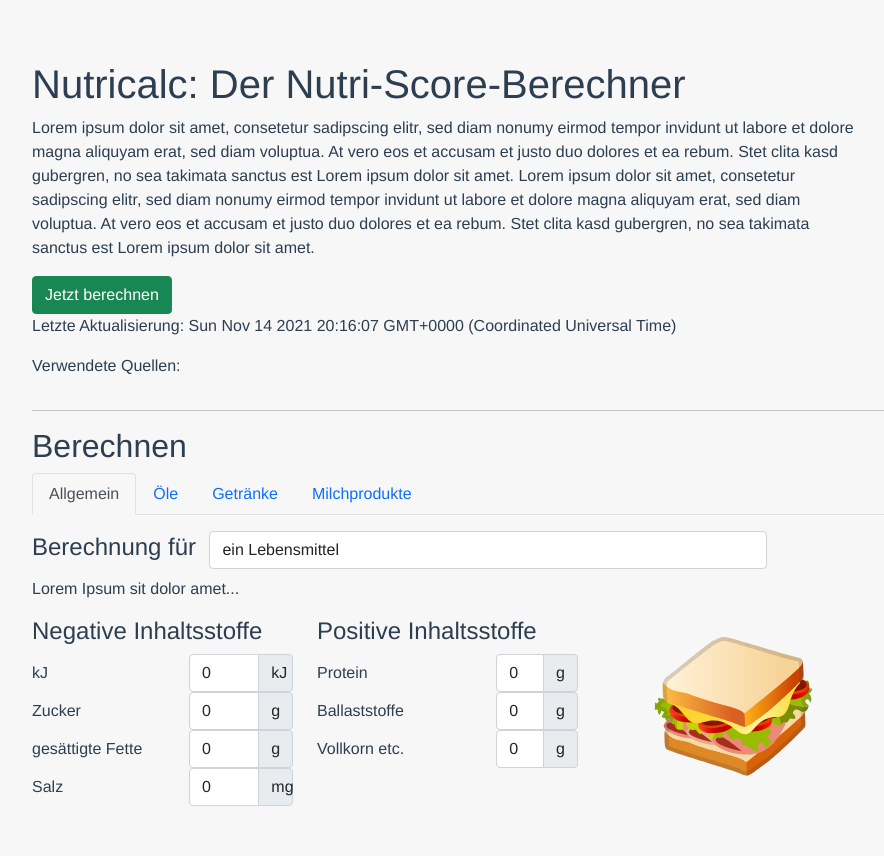
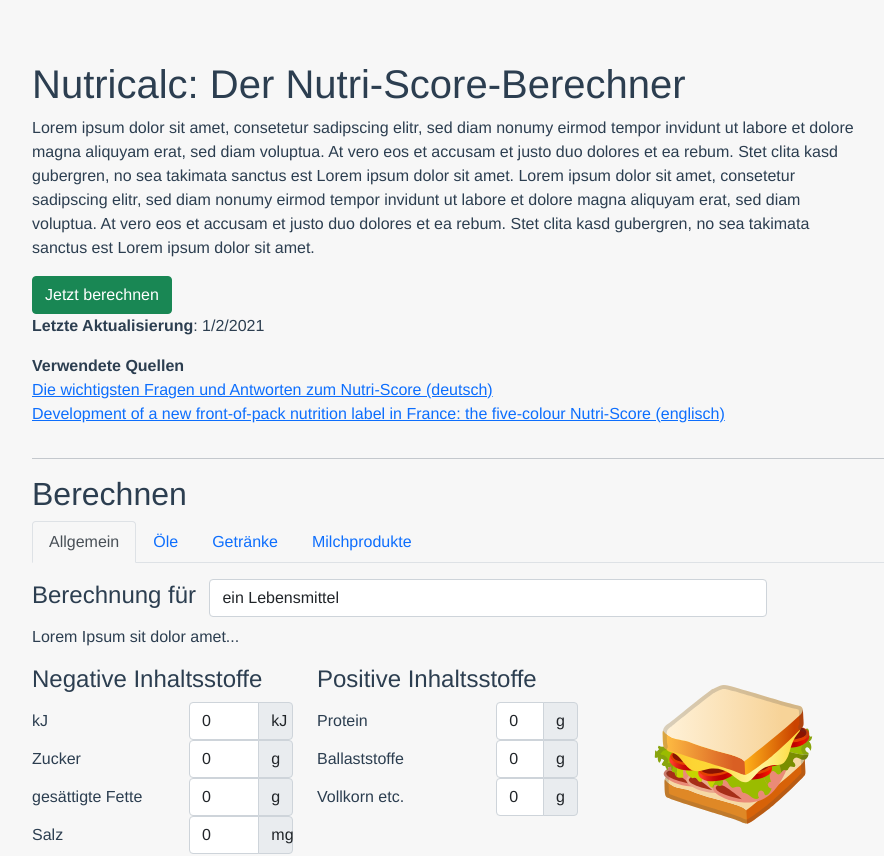
Before and after one commit to paulinko/nutri-calc, a Vue app: page / in a window 1280 px wide. Shown: the top 856 px of the page, without its empty margins (50-934 px from the left). Built offline with nearby package versions, Linux system fonts and the light colour scheme.

Commit message:
Add literature_references

```diff
--- a/src/components/Calculator.vue
+++ b/src/components/Calculator.vue
@@ -16,11 +16,12 @@
           <a href="#calculate" class="btn btn-success">Jetzt berechnen</a>
         </div>
         <p>
-          Letzte Aktualisierung: {{ new Date() }}
+          <span class="fw-bold">Letzte Aktualisierung</span>: {{ (new Date('2021-01-02')).toLocaleDateString()}}
         </p>
         <p>
-          Verwendete Quellen: <br>
-          <a href="https://www.vzhh.de/sites/default/files/medien/134/dokumente/2019-10_Verbraucherzentrale-Hamburg_Fragen-und-Antworten-zum-Nutri-Score.pdf"></a>
+          <span class="fw-bold">Verwendete Quellen</span> <br>
+          <a :href="source.link" target="_blank" v-for="source in sources" :key="source.name">{{source.name}} ({{source.language}}) <br></a>
+
         </p>
       </div>
     </div>
@@ -113,7 +114,7 @@
           <ResultChart v-if="resultColors" :colors="resultColors" :result-data="result">
           </ResultChart>
           <h3>Erklärung</h3>
-          <score-explanation :result="result"></score-explanation>
+          <score-explanation :v-bind="result" :result="result"></score-explanation>
         </div>
       </div>
       <h2>Details</h2>
@@ -193,7 +194,12 @@
   GetPlaceholderText
 } from "@/libs/Strings";
 
-import {GeneralTable, FatsTable, CheeseTable, DrinksTable, getUnit} from "@/libs/tables";
+import {
+  Sources,
+  FurtherReadings
+} from '@/libs/literature_references'
+
+import {GeneralTable, FatsTable, CheeseTable, DrinksTable, getUnit, WasPropUsedInCalculation} from "@/libs/tables";
 
 export default {
   name: 'Calculator',
@@ -255,7 +261,9 @@
       colors: {},
       result: null,
       mode: 'general',
-      tableNames: ['general', 'fats', 'drinks', 'cheese']
+      tableNames: ['general', 'fats', 'drinks', 'cheese'],
+      sources: Sources,
+      furtherReadings: FurtherReadings
     };
   },
   methods: {
@@ -279,7 +287,7 @@
       return GetInputDisplayNames(prop)
     },
     displayNames(prop) {
-      return GetDisplayNames(prop, this.wasUsedInCalculation(prop))
+      return GetDisplayNames(prop, WasPropUsedInCalculation(prop, this.result))
     },
     getUnit(nutriProp) {
       return getUnit(nutriProp)
--- /dev/null
+++ b/src/libs/literature_references.js
@@ -0,0 +1,24 @@
+function Ref(name, link, language) {
+    this.name = name
+    this.link = link
+    this.language = language
+}
+
+const Sources = [
+    new Ref('Die wichtigsten Fragen und Antworten zum Nutri-Score',
+        'https://www.vzhh.de/sites/default/files/medien/134/dokumente/2019-10_Verbraucherzentrale-Hamburg_Fragen-und-Antworten-zum-Nutri-Score.pdf',
+        'deutsch'
+    ),
+    new Ref('Development of a new front-of-pack nutrition label in France: the five-colour Nutri-Score',
+        'https://www.euro.who.int/__data/assets/pdf_file/0008/357308/PHP-1122-NutriScore-eng.pdf',
+        'englisch'
+    )
+]
+
+const FurtherReadings = [
+    new Ref(' Warum Nesquik einen so guten Nutri-Score bekommt',
+        'https://www.vzhh.de/themen/lebensmittel-ernaehrung/warum-nesquik-einen-so-guten-nutri-score-bekommt',
+        'deutsch')
+]
+
+export {Sources, FurtherReadings};
```
